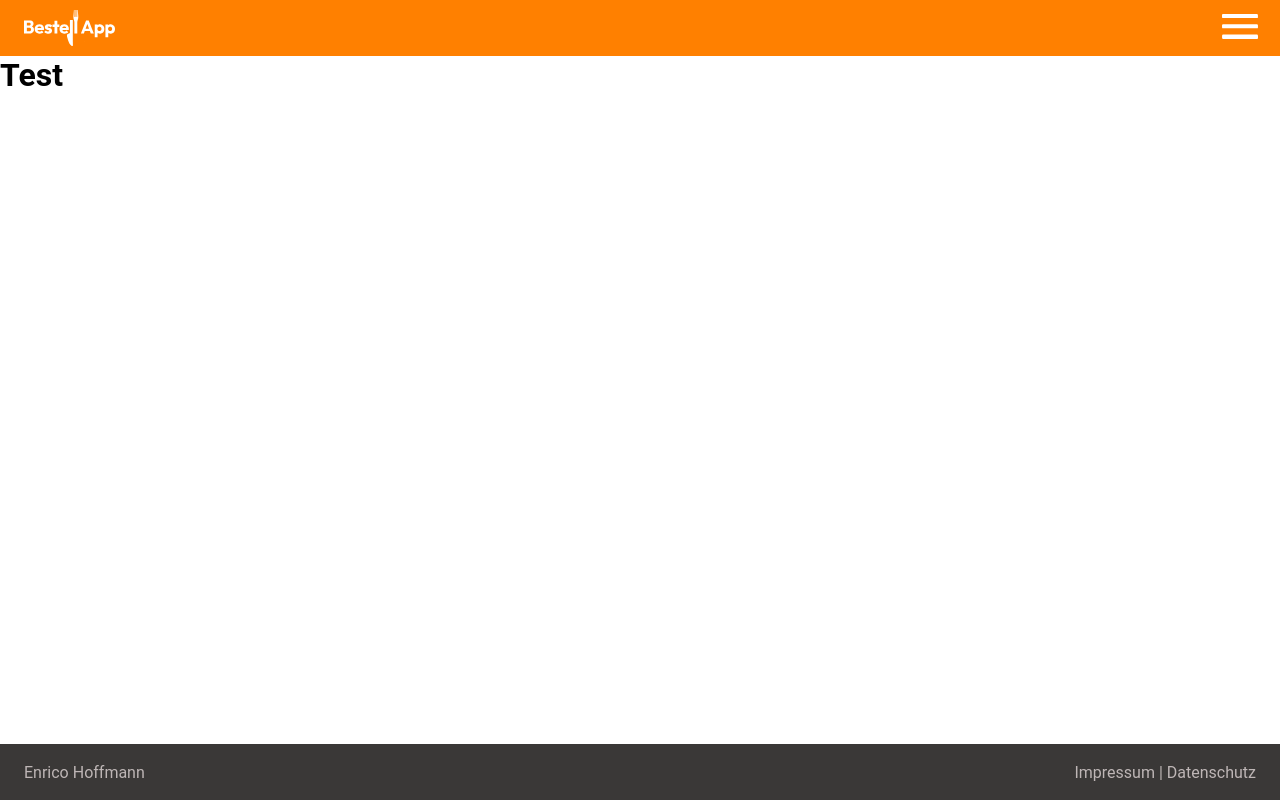
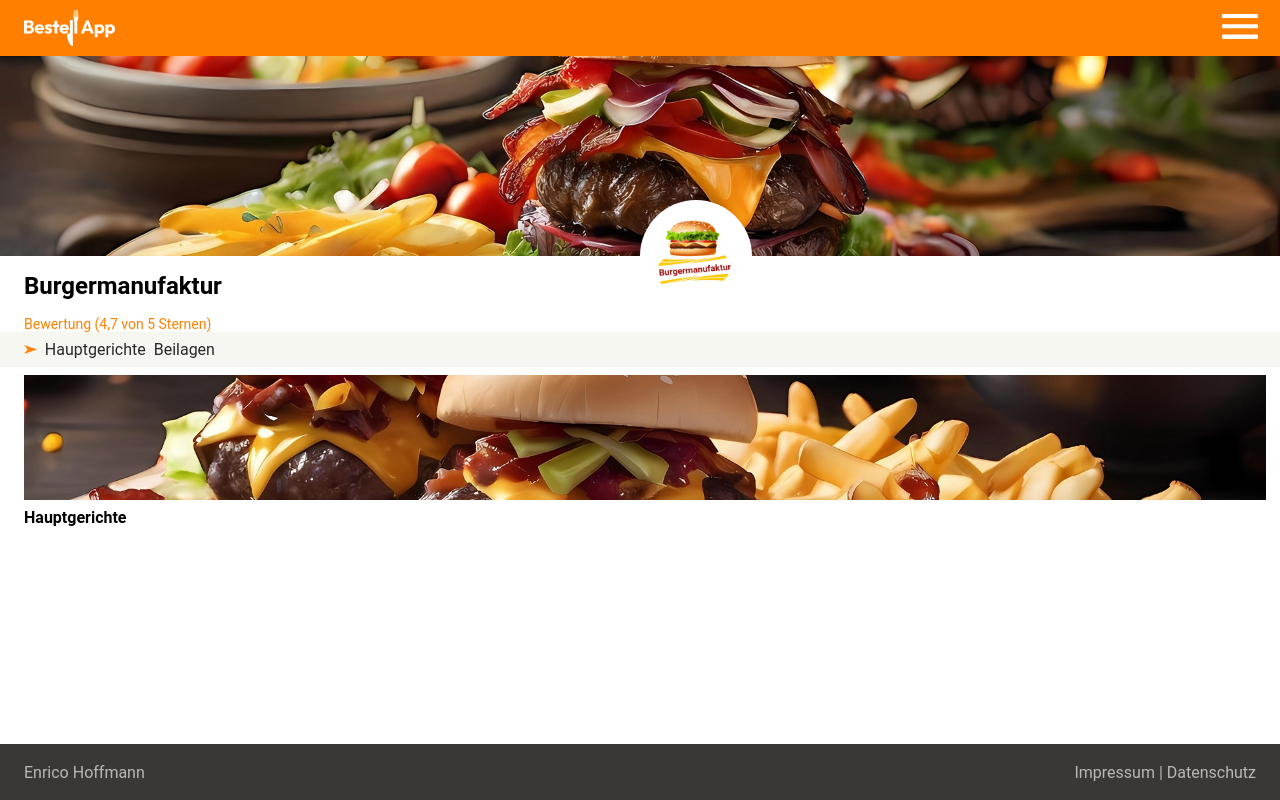
Before and after one commit to enricohoffmann/bestellapp, a plain HTML site: page index.html in a window 1280 px wide. Drawn offline with Linux system fonts and the light colour scheme; a web font is replaced by a local one.

Commit message:
feat: Indexseite oberer Teil erstellt

```diff
--- a/index.html
+++ b/index.html
@@ -8,6 +8,7 @@
     <link rel="shortcut icon" href="./assets/icons/favicon.ico" type="image/x-icon">
     <link rel="stylesheet" href="./styles/standard.css">
     <link rel="stylesheet" href="./style.css">
+    <link rel="stylesheet" href="./styles/providerStyle.css">
     <script src="./scripts/datenbasis.js"></script>
     <script src="./scripts/templates.js"></script>
     <script src="./script.js"></script>
@@ -26,7 +27,31 @@
             </header>
         </section>
 
-        <h1>Test</h1>
+        <section class="provider-section-top">
+            <img class="provider-top-img" src="./assets/img/burger-platte.jpg" alt="">
+            <img class="provider-logo" src="./assets/img/burger-logo.jpg" alt="">
+
+            <div class="provider-container">
+
+                <div class="provider-name">
+                    <h2>Burgermanufaktur</h2>
+                    <p>Bewertung (4,7 von 5 Sternen)</p>
+                </div>
+                <nav>
+                    <img src="./assets/icons/ArrowToRight.svg" alt="">
+                    <a href="#">Hauptgerichte</a>
+                    <a href="#"> Beilagen</a>
+                </nav>
+                <img class="provider-dish-img" src="./assets/img/french-fries.jpg" alt="">
+
+                <div id="maindishes">
+                    <h4>Hauptgerichte</h4>
+
+                </div>
+
+            </div>
+
+        </section>
 
         <section class="footer-section">
             <footer>
--- a/scripts/datenbasis.js
+++ b/scripts/datenbasis.js
@@ -70,23 +70,5 @@ let mySideDishes = [
 
 let myShoppingCard = {
     'mainDishes':[],
-    'sideDishes':[],
-    'getCountMainDishes':function () {
-        return this.mainDishes.length;
-    },
-    'getCountSideDishes':function () {
-        return this.sideDishes.length;
-    },
-    'addDish':function(category, dish) {
-        //prüfen, ob das Gericht bereits vorhanden ist
-
-        //Ja -> nur die Anzahl erhöhen
-    },
-    'removeDish':function(category, dish) {
-        //prüfen, ob das Gericht bereits vorhanden ist
-
-        //Ja -> nur die Anzahl verringern
-
-        //Wenn das Gericht < 1 ist aus Liste entfernen
-    }
-}
+    'sideDishes':[]
+};
--- a/style.css
+++ b/style.css
@@ -2,6 +2,7 @@
     --designColor: rgb(255, 128, 0);
     --footer-bg-color: rgb(58, 56, 55);
     --content-width: 1440px;
+    --designColor-bg:rgb(247, 247, 242);
 }
 
 .content-all{
--- /dev/null
+++ b/styles/providerStyle.css
@@ -0,0 +1,73 @@
+.provider-section-top{
+    max-width: var(--content-width);
+    display: flex;
+    flex-direction: column;
+    align-items: flex-start;
+}
+
+.provider-top-img{
+    height: 200px;
+    width: 100%;
+    object-fit: cover;
+    object-position: center center;
+}
+
+.provider-logo{
+    height: 112px;
+    border-radius: 50%;
+    position: relative;
+    left: 50%;
+    top: -56px;
+}
+
+.provider-container{
+    display: flex;
+    flex-direction: column;
+    position: relative;
+    top: -96px;
+    width: 100%;
+}
+
+
+.provider-name{
+    display: flex;
+    flex-direction: column;
+    align-items: flex-start;
+    margin-left: 24px;
+
+}
+
+.provider-name > p{
+    margin-top: 16px;
+    color: var(--designColor);
+    font-size: 14px;
+}
+
+.provider-container>nav{
+    display: flex;
+    justify-content: flex-start;
+    align-items: center;
+    padding: 8px 24px;
+    background-color: var(--designColor-bg);
+    width: 100%;
+}
+
+.provider-container>nav a{
+    margin-left: 8px;
+    color: rgb(41, 40, 40);
+}
+
+.provider-dish-img{
+    height: 125px;
+    width: 97%;
+    object-fit: cover;
+    object-position: center center;
+    margin-left: 24px;
+    margin-top: 8px;
+
+}
+
+#maindishes{
+    margin-top: 8px;
+    margin-left: 24px;
+}
--- a/styles/standard.css
+++ b/styles/standard.css
@@ -4,7 +4,7 @@
     scroll-behavior: smooth;
 }
 
-h1,p,a{
+body{
     font-family: 'Roboto', sans-serif;
 }
 
```
Also changed, not shown: scripts/cardFunctions.js (added, +16 -0 lines), assets/icons/ArrowToRight.svg (added).
